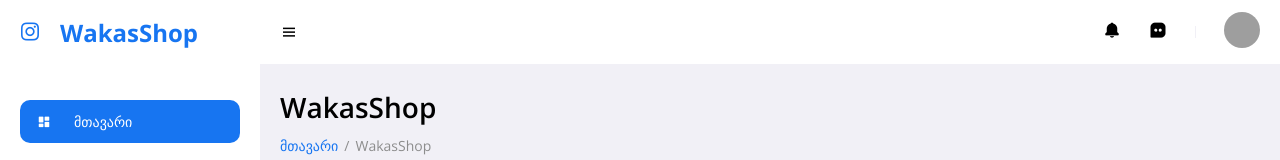
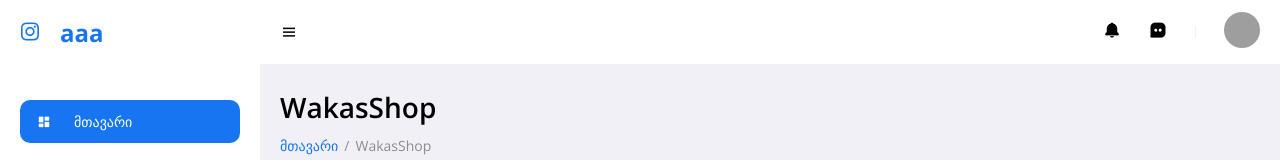
Before and after one commit to ambokaa2/insta, a plain HTML site: page index.html in a window 1280 px wide. Shown: the top 160 px of the page. Drawn offline with nearby package versions, Linux system fonts and the light colour scheme; grey boxes are pictures that could not be loaded.

Commit message:
Update index.html

```diff
--- a/index.html
+++ b/index.html
@@ -11,7 +11,7 @@
 
 	<!-- SIDEBAR -->
 	<section id="sidebar">
-		<a href="#" class="brand"><span><i class='ki bx bxl-instagram icon'></i></span> WakasShop</a>
+		<a href="#" class="brand"><span><i class='ki bx bxl-instagram icon'></i></span> aaa</a>
 		<ul class="side-menu">
 			<li><a href="index.html" class="active"><i class='bx bxs-dashboard icon' ></i> მთავარი</a></li>
 
```
